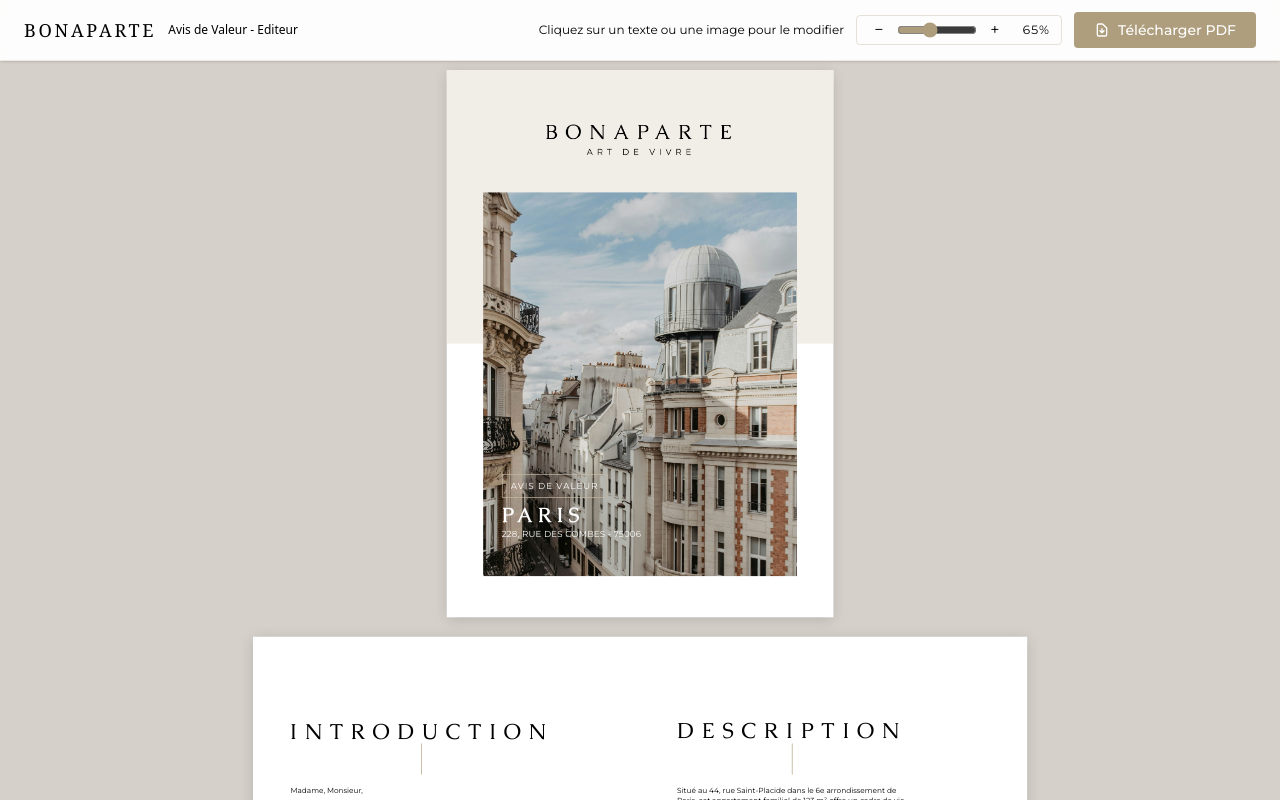
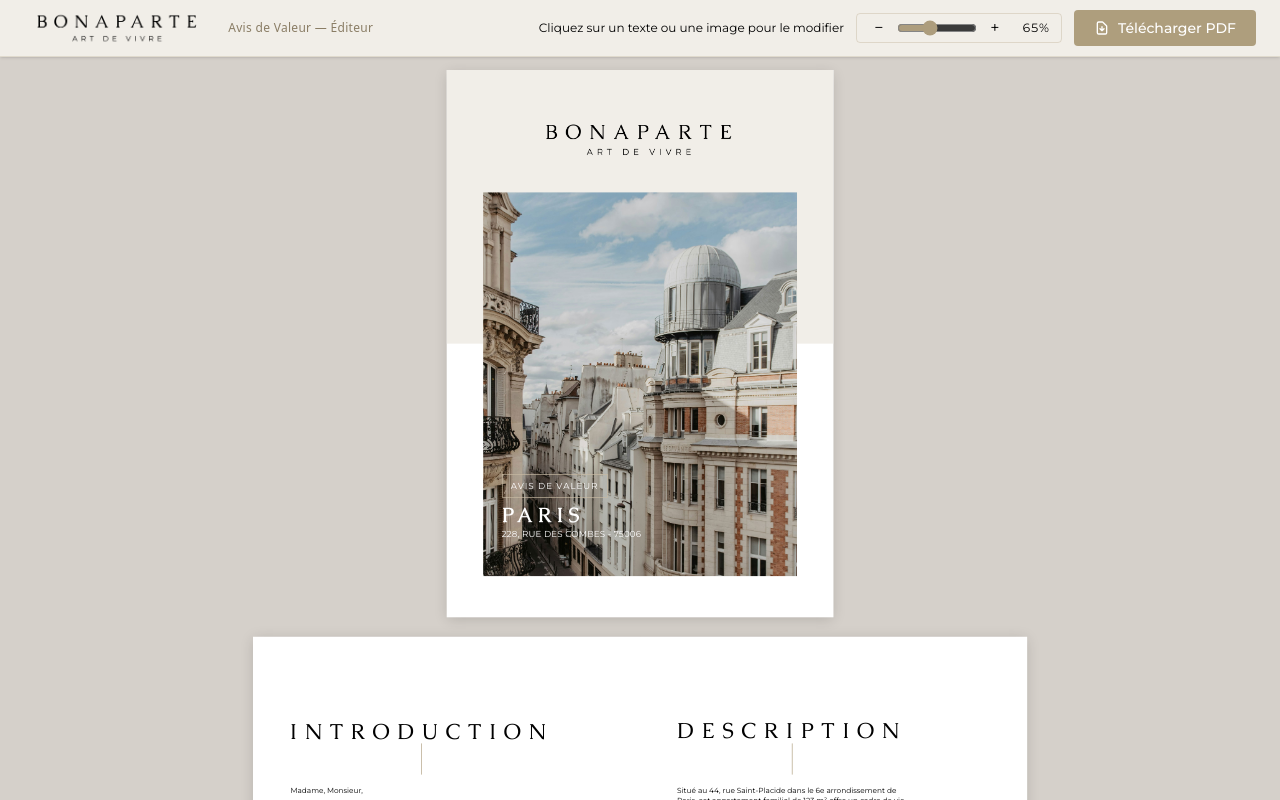
Before and after one commit to baptistefort/avis-de-valeur-bonaparte, a Next.js app: page / in a window 1280 px wide. Shown: the top 800 px of the page. Built offline with nearby package versions, Linux system fonts and the light colour scheme.

Commit message:
Replace toolbar text with real Bonaparte logo
Uses /images/logo_bonaparte.png and matches the editor toolbar background
to the logo's beige (#f1eee8) so it blends seamlessly.

```diff
--- a/src/components/Toolbar.tsx
+++ b/src/components/Toolbar.tsx
@@ -21,13 +21,21 @@ export default function Toolbar({ onExportPDF, zoom, setZoom }: ToolbarProps) {
   };
 
   return (
-    <div className="toolbar fixed top-0 left-0 right-0 z-50 bg-white/95 backdrop-blur-sm border-b border-gold/20 shadow-sm">
-      <div className="max-w-[1400px] mx-auto px-6 py-3 flex items-center justify-between">
-        <div className="flex items-center gap-3">
-          <h1 className="text-lg font-serif tracking-[0.15em] text-foreground uppercase">
-            Bonaparte
-          </h1>
-          <span className="text-xs text-taupe font-sans">Avis de Valeur - Editeur</span>
+    <div
+      className="toolbar fixed top-0 left-0 right-0 z-50 border-b border-[#ad9d7d]/25 shadow-sm"
+      style={{ background: '#f1eee8' }}
+    >
+      <div className="max-w-[1400px] mx-auto px-6 py-2 flex items-center justify-between">
+        <div className="flex items-center gap-4">
+          <img
+            src="/images/logo_bonaparte.png"
+            alt="Bonaparte — Art de Vivre"
+            className="h-10 w-auto select-none"
+            draggable={false}
+          />
+          <span className="text-xs text-[#8a7d65] font-sans tracking-wide">
+            Avis de Valeur — Éditeur
+          </span>
         </div>
         <div className="flex items-center gap-3">
           <span className="text-xs text-taupe hidden sm:block">
```
